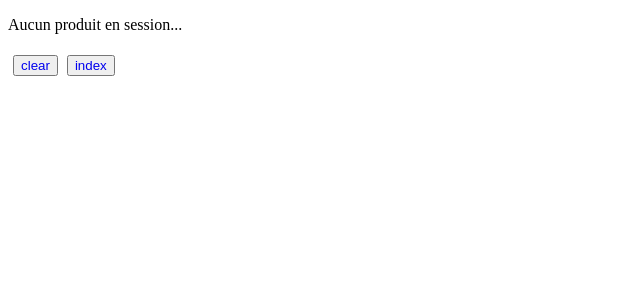
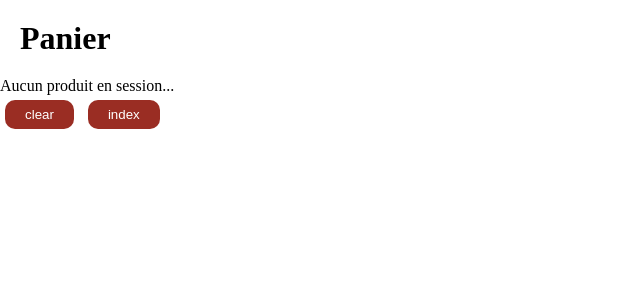
Before and after one commit to x0-3/PremiereAppli, a PHP site: page /recap.php in a window 1280 px wide. Shown: the top 300 px of the page, without its empty margins (0-640 px from the left). Run offline with PHP 8.4, Linux system fonts and the light colour scheme.

Commit message:
style css folder added

```diff
--- /dev/null
+++ b/css/recap.css
@@ -0,0 +1,36 @@
+*{
+    margin: 0;
+    padding: 0;
+    box-sizing: border-box;
+}
+
+/* ************************************************ tittle section ***************************************************************** */
+h1{
+    margin: 20px;
+}
+
+/* ************************************************ table section ******************************************************************* */
+table{
+    width: 100%;
+}
+
+td,th{
+    border-bottom: 1px solid #ddd;   padding: 15px;
+    text-align: center;
+}
+
+
+/* ********************************************* buttons *************************************************************************** */
+button{
+    margin: 5px;
+    background-color: #9A2D23;
+    padding: 7px 20px;
+    border: none;
+    padding: 7px 20px;
+    border-radius: 10px;
+}
+
+a{
+    text-decoration: none;
+    color: white;
+}
--- a/index.php
+++ b/index.php
@@ -4,6 +4,7 @@
     <meta charset="UTF-8">
     <meta name="viewport" content="width=device-width, initial-scale=1.0">
     <title>Ajout produit</title>
+    <link rel="stylesheet" href="css/style.css">
 </head>
 <body>
 
@@ -31,12 +32,12 @@
             </label>
         </p>
         <p>
-            <input type="submit" name="submit" value="Ajouter le produit">
+            <input type="submit" id="submitButton" name="submit" value="Ajouter le produit">
         </p>
     </form>
 
     <button>
-    <a href="recap.php" style="text-decoration: none;">recap</a>
+    <a href="recap.php">recap</a>
     </button>
 </body>
 </html>
--- a/recap.php
+++ b/recap.php
@@ -11,17 +11,10 @@ session_start();// start session
     <meta charset="UTF-8">
     <meta name="viewport" content="width=device-width, initial-scale=1.0">
     <title>Récapitulatif des produits</title>
-    <style>
-        table{
-            width: 100%;
-        }
-        table,td,th{
-           border : 1px solid black;
-        }
-
-    </style>
+    <link rel="stylesheet" href="css/recap.css">
 </head>
 <body>
+    <h1>Panier</h1>
 
     <?php
     // if there is no products in the session than write
@@ -52,8 +45,8 @@ session_start();// start session
                     "<td>".number_format($product['price'], 2, ",", "&nbsp;")."&nbsp;€</td>",
                     "<td>".$product['qtt']."</td>",
                     "<td>".number_format($product['total'], 2, ",", "&nbsp;")."&nbsp;€</td>",
-                    "<td><a href = 'traitement.php?action=augmenterProduit&id=$index'>+</a></td>",// add product
-                    "<td><a href ='traitement.php?action=supprimerProduit&id=$index'>&times;</i></a></td>",// clear button
+                    "<td id='add'><button><a href = 'traitement.php?action=augmenterProduit&id=$index'>+</a></button></td>",// add product
+                    "<td id='clear'><button><a href ='traitement.php?action=supprimerProduit&id=$index'>suprimer</a></button></td>",// clear button
                 "</tr>";
             $totalGeneral+=$product['total'];// add product total to the general total
         }
@@ -65,7 +58,7 @@ session_start();// start session
             "</table>";
     }
     ?>
-    <button style="margin: 5px"><a href="traitement.php?action=viderPanier" style="text-decoration: none;">clear</a></button>
-    <button><a href="index.php" style="text-decoration: none;">index</a></button>
+    <button><a href="traitement.php?action=viderPanier">clear</a></button>
+    <button><a href="index.php">index</a></button>
 </body>
 </html>
--- a/traitement.php
+++ b/traitement.php
@@ -55,7 +55,7 @@ if(isset($_GET['action'])){
 
         // increase quantity
         case"augmenterProduit":
-            if(isset($_GET['id']) &&($_SESSION['product'][$_GET['id']])){
+            if(isset($_GET['id']) &&($_SESSION['product'][$_GET['qtt']])){
                 $_GET['qtt']++;
             }
 
```
Also changed, not shown: css/style.css (added, +55 -0 lines).
